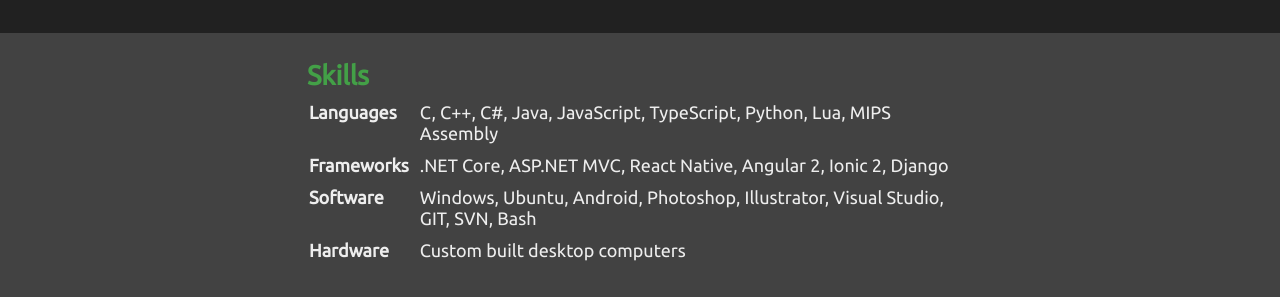
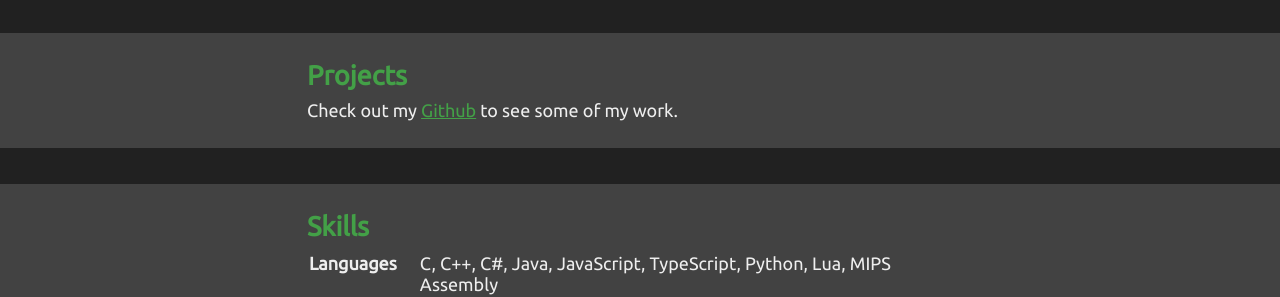
Before and after one commit to danbrun/Website, a plain HTML site: page index.html in a window 1280 px wide. Shown: the part 527-824 px from the top of the page. Drawn offline with Linux system fonts and the light colour scheme.

Commit message:
Added link to Github

```diff
--- a/index.html
+++ b/index.html
@@ -35,6 +35,13 @@
 					Adaptable software developer with a special interest in web technology.
 				</p>
 				<p><a href="mailto:me@danb.link">Send me an email</a></p>
+			</article>
+		</div>
+
+		<div>
+			<article>
+				<h2>Projects</h2>
+				<p>Check out my <a href="https://github.com/danbrun">Github</a> to see some of my work.</p>
 			</article>
 		</div>
 
```
